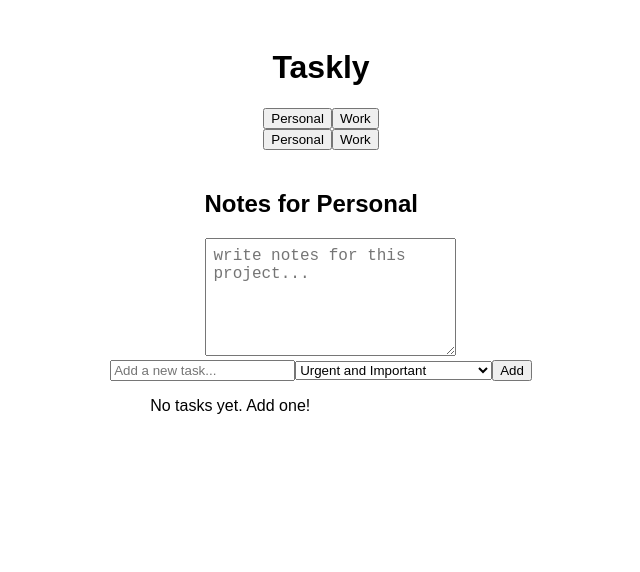
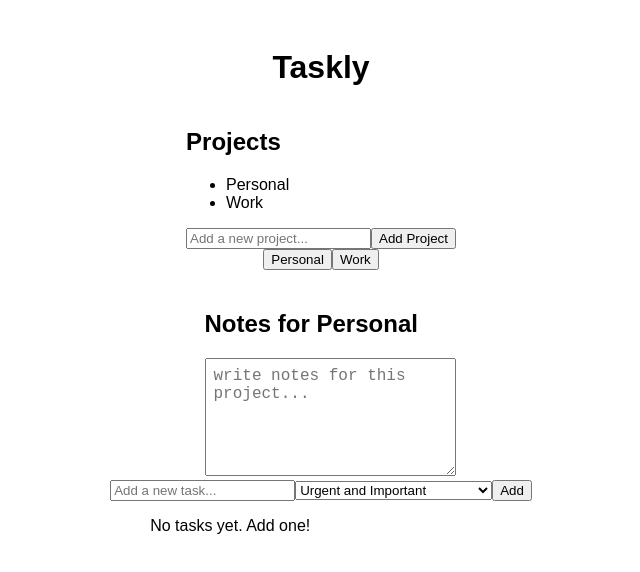
Before and after one commit to Tini-ops/Taskly, a React (Vite) app in the folder taskly/: page / in a window 1280 px wide. Shown: the top 572 px of the page, without its empty margins (319-959 px from the left). Built offline with nearby package versions, Linux system fonts and the light colour scheme.

Commit message:
Added feature to add new projects dynamically

```diff
--- a/taskly/src/App.jsx
+++ b/taskly/src/App.jsx
@@ -135,6 +135,16 @@ const App = () => {
     )
   }
 
+  const addProject = (name) => {
+    const newProject = {
+      id: Date.now(),
+      name,
+      tasks: [],
+      notes: ""
+    }
+    setProjects(prevProjects => [...prevProjects, newProject]);
+  }
+
   return (
     <div className='app-container'>
       <h1>Taskly</h1>
@@ -143,6 +153,7 @@ const App = () => {
       projects={projects}
       activeProject={activeProject}
       setActiveProject={handleProjectClick}
+      addProject={addProject}
       />
 
       <ProjectTabs
--- a/taskly/src/components/ProjectList.jsx
+++ b/taskly/src/components/ProjectList.jsx
@@ -1,16 +1,40 @@
-import React from "react";
+import React, { useState } from "react";
 
-const ProjectList = ({projects, activeProject, setActiveProject}) => {
+const ProjectList = ({projects, activeProject, setActiveProject, addProject}) => {
+    const [newProjectName, setNewProjectName] = useState("");
+
+    const handleAddProject = () => {
+        if (newProjectName.trim()) {
+            addProject(newProjectName);
+            setNewProjectName(""); //clear input after adding the project
+        }
+    }
+
     return (
         <div className="project-list">
-            {projects.map( (project) => (
-                <button key={project.id}
+            <h2>Projects</h2>
+            <ul>
+            {projects.map( project => (
+                <li
+                    key={project.id}
+                    className={activeProject === project.id ? "active" : ""}
                     onClick={() => setActiveProject(project.id)}
-                    className={project.id === activeProject ? "active" : ""}
                 >
                     {project.name}
-                </button>
+                </li>
             ))}
+            </ul>
+
+            {/* Add a new Project */}
+            <div className="add-project" >
+                <input
+                    type="text"
+                    value={newProjectName}
+                    onChange={(e) => setNewProjectName(e.target.value)}
+                    placeholder="Add a new project..."
+                />
+                <button onClick={handleAddProject}>Add Project</button>
+            </div>
         </div>
     )
 }
```
